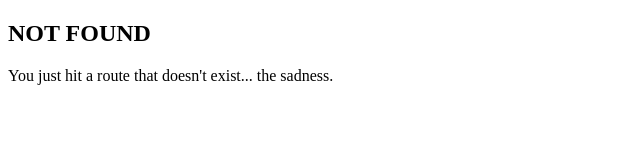
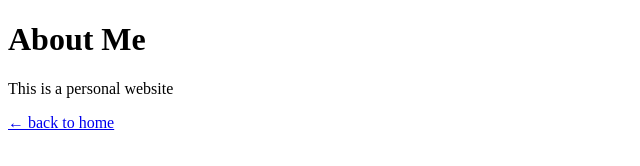
Before and after one commit to justinmcnary/fem_blog, a Gatsby site: page /about in a window 1280 px wide. Before the commit this address had no page. Shown: the whole page, without its empty margins (0-640 px from the left). Built offline with nearby package versions, Linux system fonts and the light colour scheme; Gatsby itself is replaced by a stand-in of ours.

Commit message:
links added

```diff
--- /dev/null
+++ b/src/pages/about.js
@@ -0,0 +1,12 @@
+import React from 'react';
+import { Link } from 'gatsby';
+
+export const about = () => (
+  <>
+    <h1>About Me</h1>
+    <p>This is a personal website</p>
+    <Link to="/">&larr; back to home</Link>
+  </>
+);
+
+export default about;
--- a/src/pages/index.js
+++ b/src/pages/index.js
@@ -1,7 +1,14 @@
 import React from 'react';
+import { Link } from 'gatsby';
 
 import Header from '../components/Header';
 
-const IndexPage = () => <Header siteTitle="Testing fools!" />;
+const IndexPage = () => (
+  <>
+    <Header siteTitle="Home" />
+    <p>Hello Charlotte!</p>
+    <Link to="/about/">Learn about me! &rarr; </Link>
+  </>
+);
 
 export default IndexPage;
```
